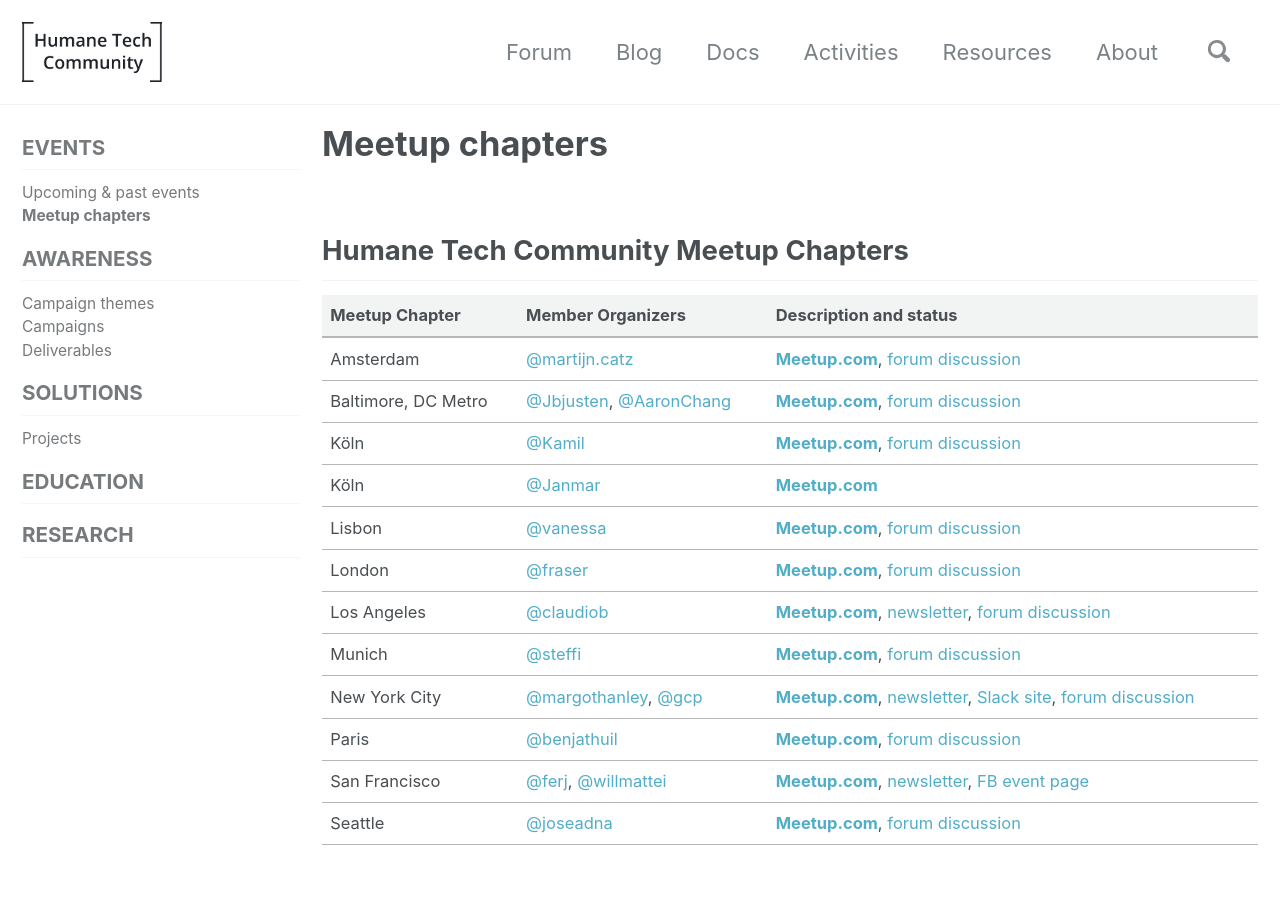
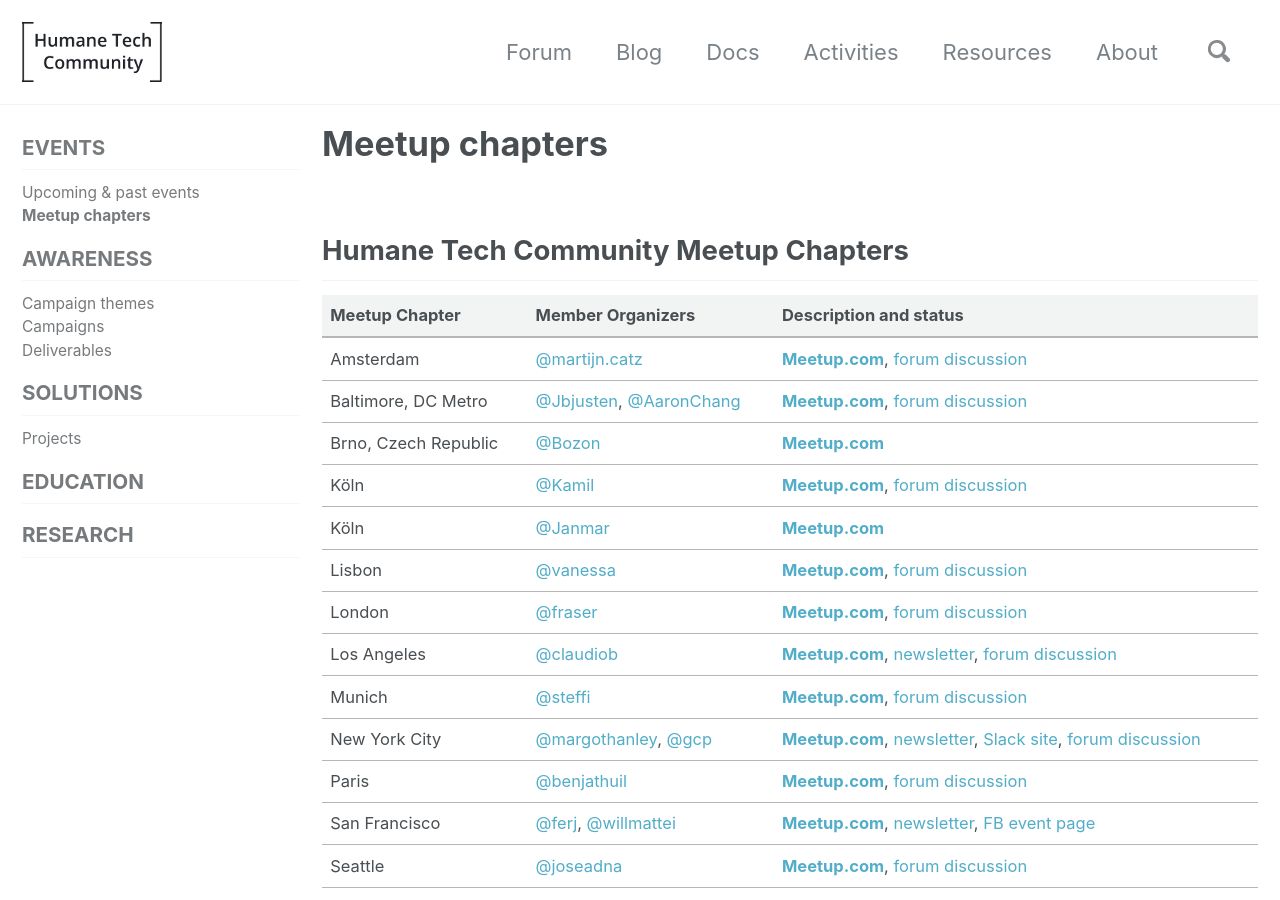
Before and after one commit to humanetech-community/community-hub, a Jekyll site: the page built from _activities/00-activities-root/02-meetup-chapters.md, in a window 1280 px wide and 900 px high. Built offline with Jekyll 4.4.1, drawn with Linux system fonts in a browser that asks for light colours; cached includes are drawn as plain includes; nearby versions of some CDN libraries.

Commit message:
Add Brno meetup chapter (#75)

```diff
--- a/_activities/00-activities-root/02-meetup-chapters.md
+++ b/_activities/00-activities-root/02-meetup-chapters.md
@@ -15,6 +15,7 @@
 | :--- | :--- | :--- |
 | Amsterdam | [@martijn.catz](https://community.humanetech.com/u/martijn.catz/summary) |  [**Meetup.com**](https://www.meetup.com/HumaneTech-AMS/), [forum discussion](https://community.humanetech.com/t/amsterdam-chapter-meetups/1100) |
 | Baltimore, DC Metro | [@Jbjusten](https://community.humanetech.com/u/Jbjusten/summary), [@AaronChang](https://community.humanetech.com/u/AaronChang/summary) | [**Meetup.com**](https://www.meetup.com/Montgomery-County-Humane-Technology-Meetup/), [forum discussion](https://community.humanetech.com/t/baltimore-dc-metro-meetups/522/13) |
+| Brno, Czech Republic | [@Bozon](https://community.humanetech.com/u/bozon/summary) | [**Meetup.com**](https://www.meetup.com/Humane-Tech-Brno/) |
 | Köln | [@Kamil](https://community.humanetech.com/u/Kamil/summary) | [**Meetup.com**](https://www.meetup.com/Humane-Tech-Rheinland/), [forum discussion](https://community.humanetech.com/t/rhineland-germany-cologne-dusseldorf-bonn-aachen-chapter/1067) |
 | Köln | [@Janmar](https://community.humanetech.com/u/Janmar/summary) | [**Meetup.com**](https://www.meetup.com/humane-tech-nrw/) |
 | Lisbon | [@vanessa](https://community.humanetech.com/u/vanessa/summary) | [**Meetup.com**](https://www.meetup.com/Humane-Tech-Lisbon/), [forum discussion](https://community.humanetech.com/t/lisbon-chapter-meetups/1085) |
```
